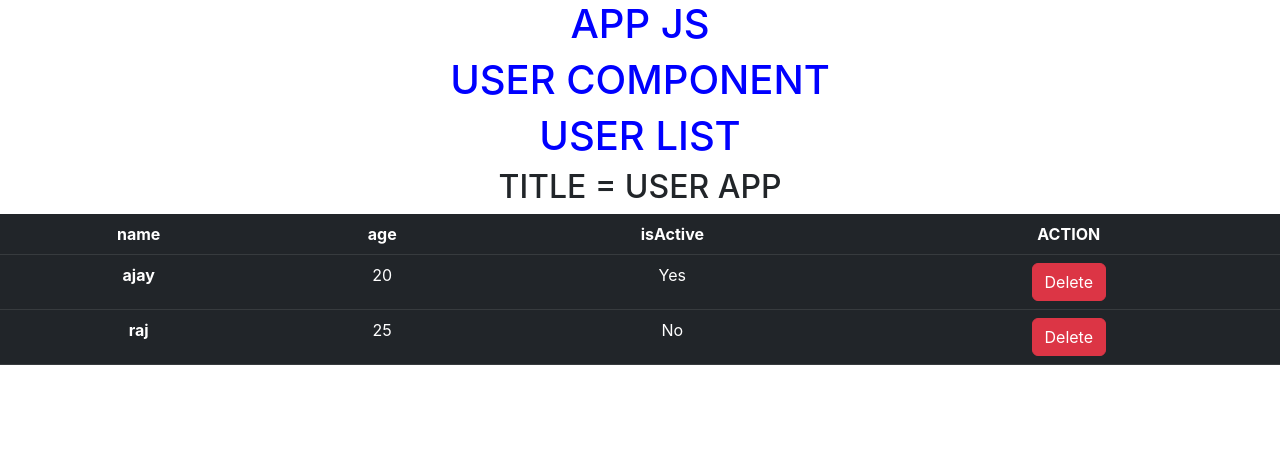
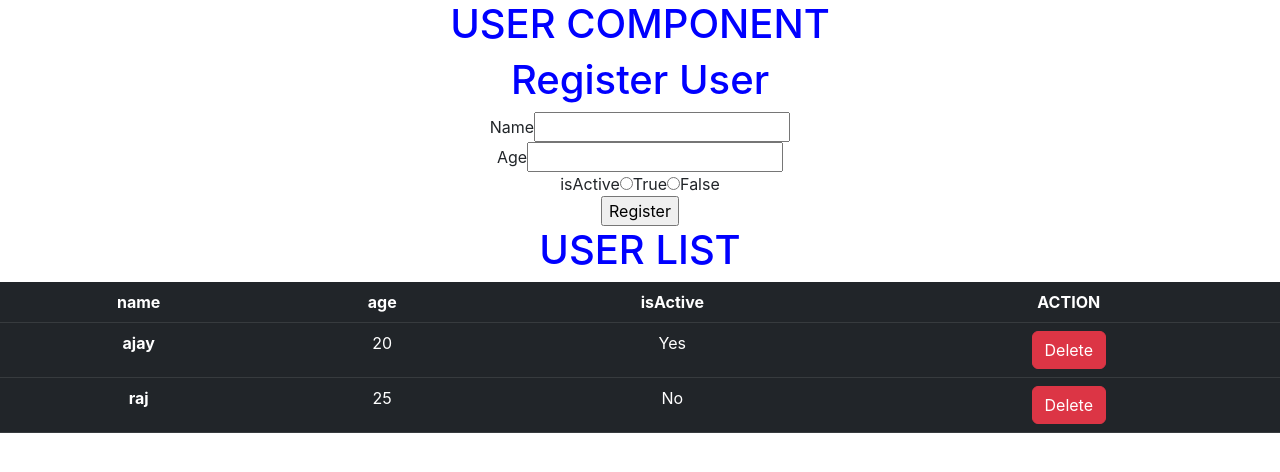
Before and after one commit to samirvithlani/ism-react, a React (Create React App) app: page / in a window 1280 px wide. Shown: the top 472 px of the page. Built offline with nearby package versions, Linux system fonts and the light colour scheme.

Commit message:
register

```diff
--- a/src/App.js
+++ b/src/App.js
@@ -4,16 +4,18 @@ import './styles.css';
 import { Header } from './components/Header';
 import Footer  from './components/Footer';
 import { Users } from './components/Users';
+import { RegisterUser } from './components/RegisterUser';
 
 function App() {
 
-  var title = "USER APP"
+  //var title = "USER APP"
 
 
   return (
     <div className="App">
-      <h1>APP JS</h1>
-      <Users title = {title}/>
+
+
+      <Users/>
     </div>
 
   );
--- /dev/null
+++ b/src/components/RegisterUser.js
@@ -0,0 +1,52 @@
+import React, { useState } from 'react'
+import { Users } from './Users'
+
+export const RegisterUser = (props) => {
+    const [name, setname] = useState('')
+    const [age, setage] = useState('')
+    const [isActive, setisActive] = useState('')
+
+    const nameHandeler =(e)=>{
+        //console.log(e.target.value);
+        setname(e.target.value);
+    }
+
+    const submit =(e)=>{
+
+        e.preventDefault();
+
+        var user = {
+            name:name,
+            age:age,
+            isActive:isActive === "true"? true : false
+
+        }
+
+        props.addUser(user);
+    }
+
+  return (
+    <div>
+        <h1>Register User</h1>
+        <form onSubmit={submit}>
+            <div>
+                <label>Name</label>
+                <input type="text" name="name" onChange={(e)=>{nameHandeler(e)}}/>
+            </div>
+            <div>
+                <label>Age</label>
+                <input type="text" name="age" onChange={(e)=>{setage(e.target.value)}}/>
+            </div>
+            <div>
+                <label>isActive</label>
+                <input type="radio" name ="isActive" value ="true" onChange={(e)=>{setisActive(e.target.value)}}/>True
+                <input type="radio" name ="isActive" value ="false" onChange={(e)=>{setisActive(e.target.value)}}/>False
+            </div>
+            <div>
+                <input type="submit" value="Register"/>
+            </div>
+        </form>
+
+    </div>
+  )
+}
--- a/src/components/UserList.js
+++ b/src/components/UserList.js
@@ -4,7 +4,6 @@ export const UserList = (props) => {
   return (
     <div>
       <h1>USER LIST</h1>
-      <h2>TITLE = {props.t1}</h2>
 
       <table class="table table-dark">
         <thead>
@@ -16,14 +15,17 @@ export const UserList = (props) => {
           </tr>
         </thead>
         <tbody>
-          {props.users.map((user) => {
+          {
+          props.users ? (
+            props.users.map((user) => {
               return (
                 <tr>
                   <th scope="row">{user.name}</th>
                   <td>{user.age}</td>
                   <td>{user.isActive ? "Yes" : "No"}</td>
                   <td>
-                  <button className="btn btn-danger"
+                    <button
+                      className="btn btn-danger"
                       onClick={() => {
                         props.deleteData(user);
                       }}
@@ -33,7 +35,10 @@ export const UserList = (props) => {
                   </td>
                 </tr>
               );
-          })}
+            })
+          ) : (
+            <h1>NO data</h1>
+          )}
         </tbody>
       </table>
     </div>
--- a/src/components/Users.js
+++ b/src/components/Users.js
@@ -1,4 +1,5 @@
 import React, { useState } from "react";
+import { RegisterUser } from "./RegisterUser";
 import { UserList } from "./UserList";
 
 export const Users = (props) => {
@@ -31,10 +32,20 @@ export const Users = (props) => {
     console.log("after filter", users);
   };
 
+  const addUser = (user)=>{
+    //push spread operator
+    console.log("user",user);
+    ///1 param is array 2 param is object
+    //users = [...users,user];//object
+    //setusers(users);
+    setusers([...users,user]);
+  }
+
   return (
     <div>
       <h1>USER COMPONENT</h1>
-      <UserList users={users} t1={props.title} deleteData={deletData} />
+      <RegisterUser addUser = {addUser}/>
+      <UserList users={users}  deleteData={deletData} />
     </div>
   );
 };
```
Also changed, not shown: task.txt (added). Lines whose indentation alone changed are shown as unchanged.
